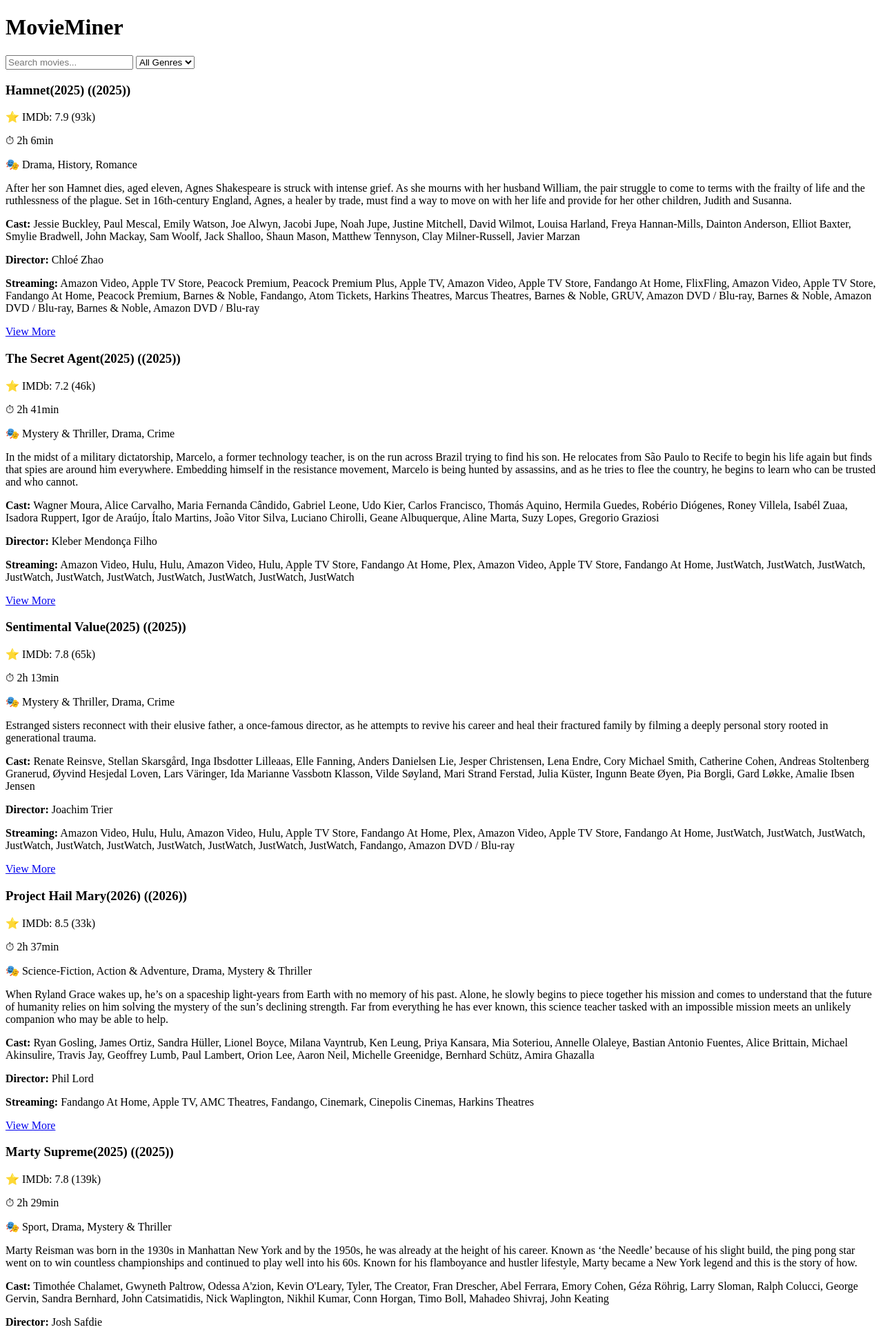
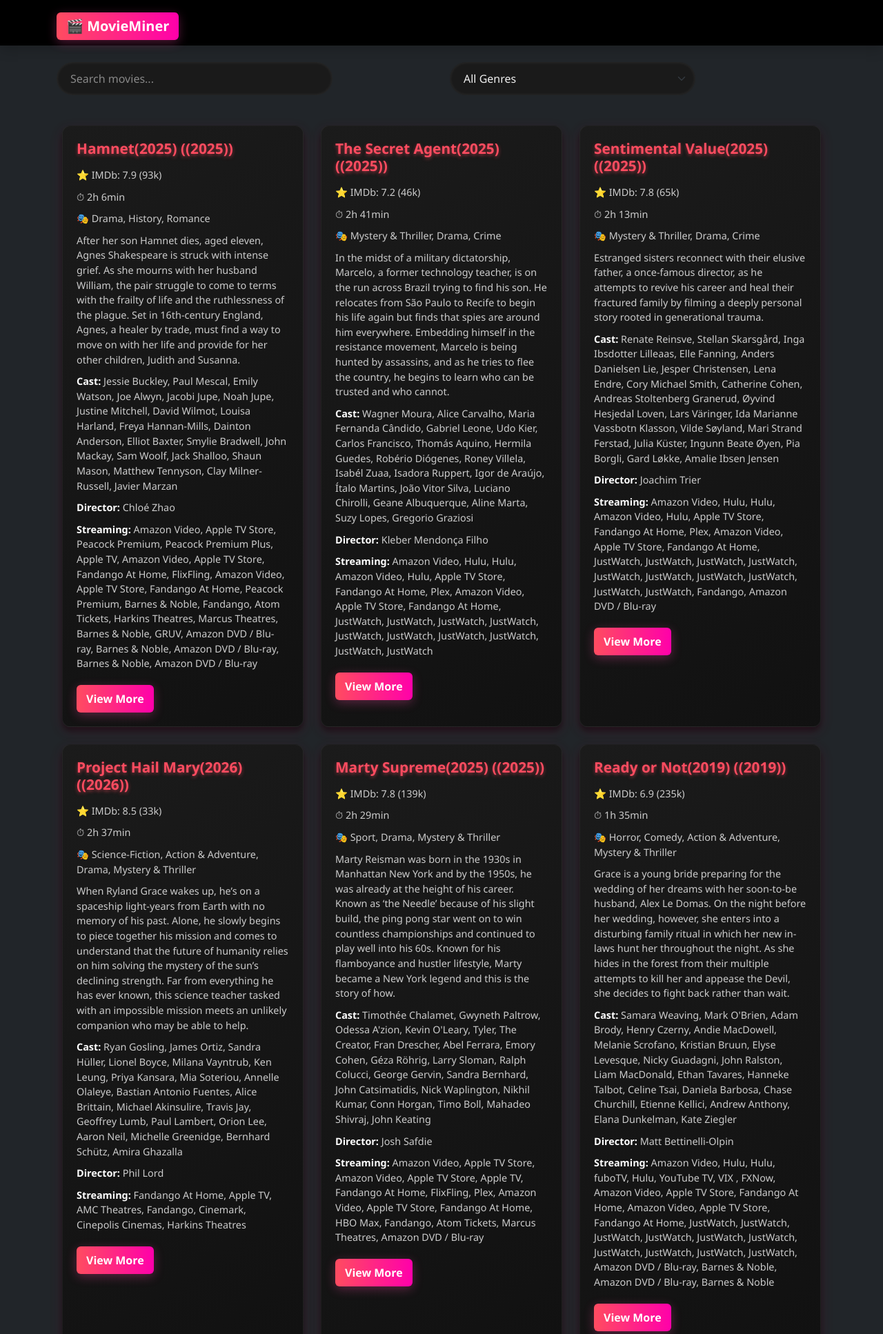
Before and after one commit to pasindu-piyumal/movie-miner, a Flask app: page / in a window 1280 px wide. Shown: the top 1934 px of the page at 69% size. Run offline with Flask 3, Linux system fonts and the light colour scheme; data comes from the database, SQL or seed files in the repository.

Commit message:
add navigation bar

```diff
--- a/templates/index.html
+++ b/templates/index.html
@@ -3,21 +3,46 @@
 <head>
     <meta charset="UTF-8">
     <meta name="viewport" content="width=device-width, initial-scale=1.0">
+    <link href="https://cdn.jsdelivr.net/npm/bootstrap@5.3.0/dist/css/bootstrap.min.css" rel="stylesheet">
+    <link rel="stylesheet" href="/static/style.css">
+
     <title>MovieMiner</title>
 </head>
-<body>
-    <h1>MovieMiner</h1>
-    <input type="text" id="search" placeholder="Search movies...">
 
-    <select id="genre">
+<body class="bg-dark text-light">
+
+<nav class="navbar navbar-expand-lg navbar-dark bg-black shadow">
+    <div class="container">
+        <a class="navbar-brand fw-bold" href="#">🎬 MovieMiner</a>
+    </div>
+</nav>
+
+<div class="container py-4">
+
+    <!-- 🔍 SEARCH BAR -->
+    <div class="row mb-4">
+        <div class="col-md-6">
+            <input type="text" id="search" class="form-control" placeholder="Search movies...">
+        </div>
+
+        <div class="col-md-4">
+            <select id="genre" class="form-select">
                 <option value="">All Genres</option>
                 <option value="Action">Action</option>
                 <option value="Comedy">Comedy</option>
                 <option value="Drama">Drama</option>
                 <option value="Horror">Horror</option>
             </select>
+        </div>
+    </div>
 
-    <div id="results"></div>
+    <div id="results" class="row"></div>
+
+    <div class="text-center mt-4">
+        <button id="loadMore" class="btn btn-warning px-4">Load More</button>
+    </div>
+
+</div>
 
 <script src="/static/script.js"></script>
 </body>
```
Lines whose indentation alone changed are shown as unchanged.
